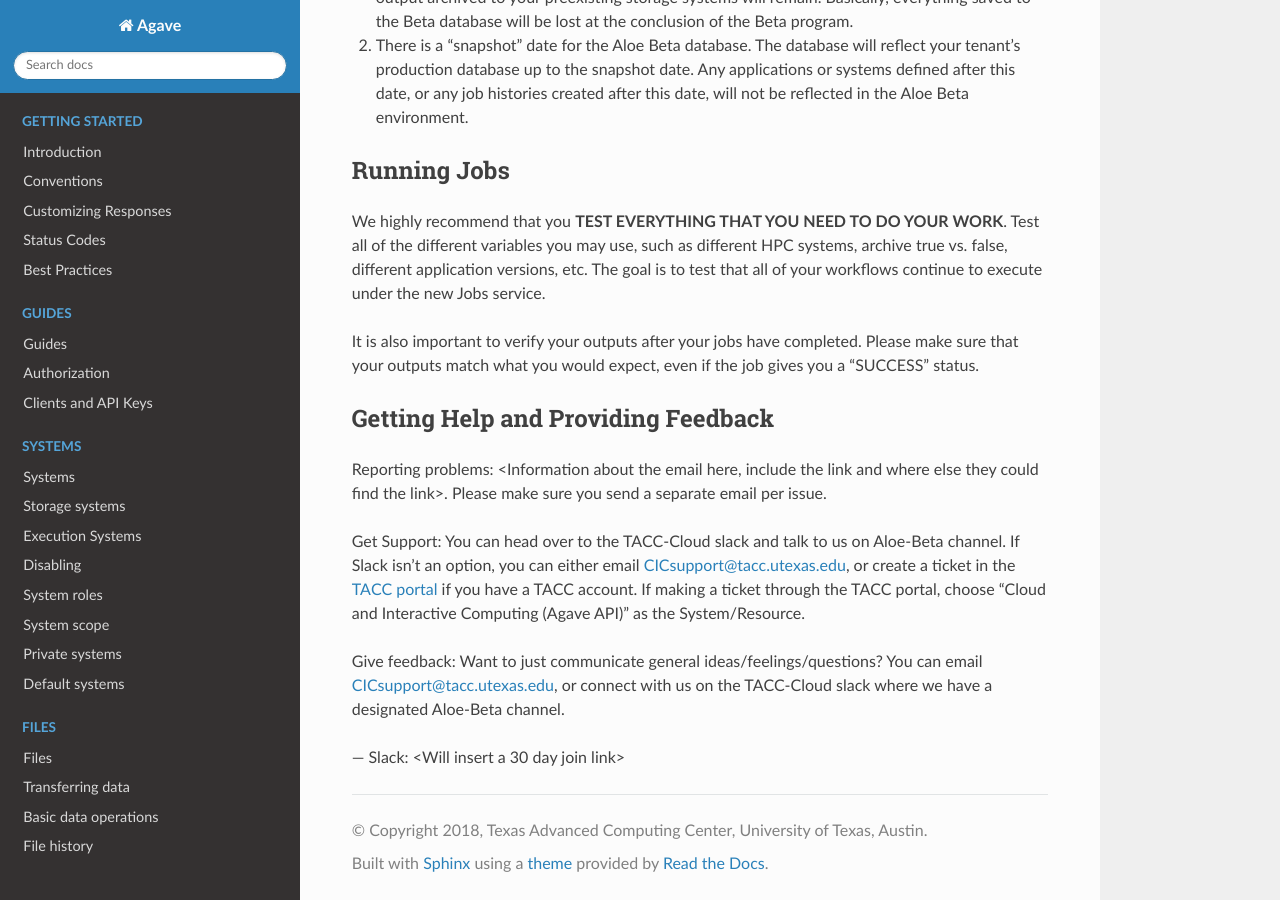
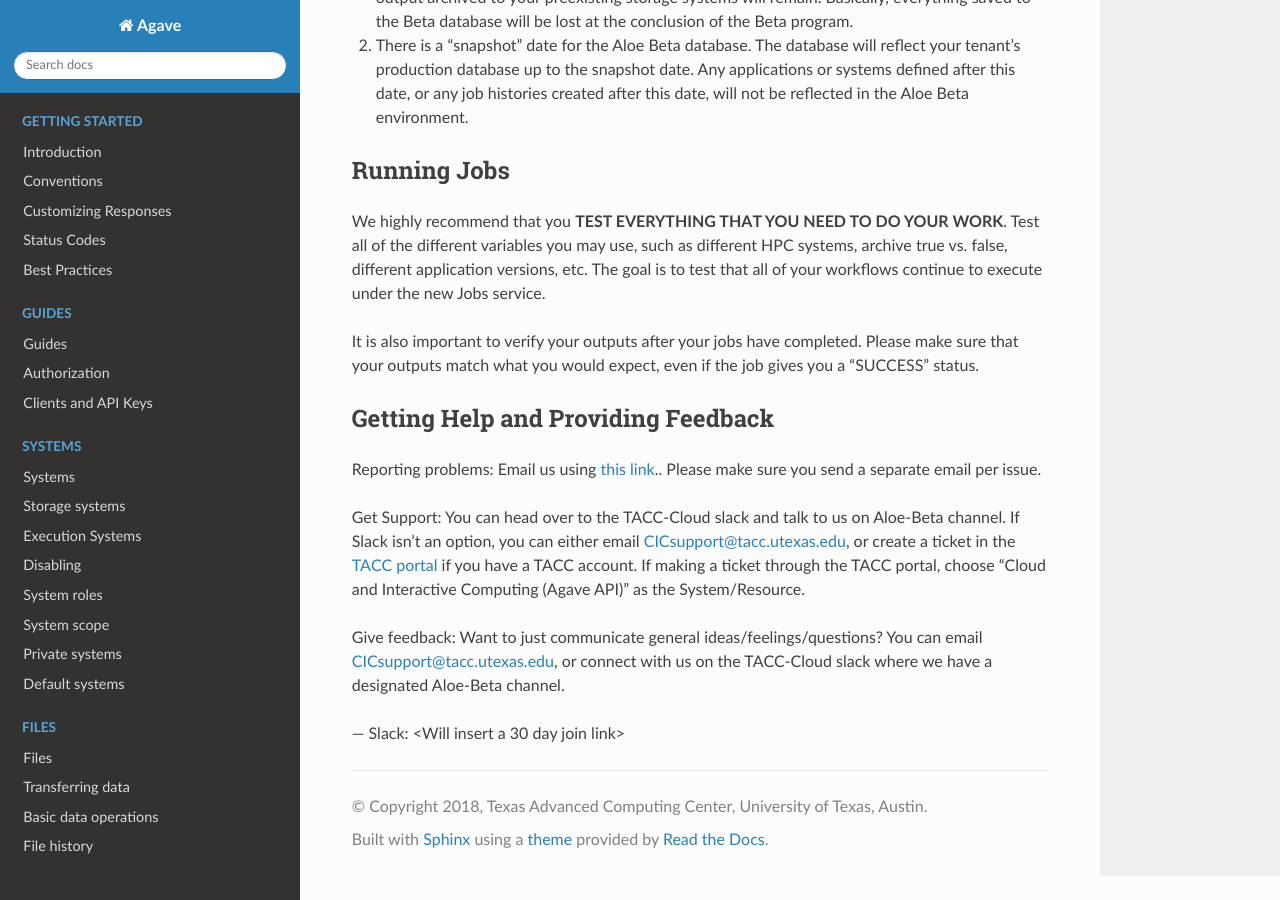
Before and after one commit to TACC-Cloud/agave-docs, a Sphinx documentation site: the page built from docs/agave/guides/jobs/aloe-beta-tester-guide.rst, in a window 1280 px wide and 900 px high, scrolled down 1619 px. Built offline with Sphinx 7.4.7 and the Read the Docs theme 2.0.0, drawn with Linux system fonts in a browser that asks for light colours; cross-references to code outside the pages are shown as plain code.

Commit message:
Update and rename aloebetatesterguide.rst to aloe-beta-tester-guide.rst

```diff
--- a/docs/agave/guides/jobs/aloebetatesterguide.rst
+++ b/docs/agave/guides/jobs/aloe-beta-tester-guide.rst
@@ -66,7 +66,9 @@ It is also important to verify your outputs after your jobs have completed. Plea
 Getting Help and Providing Feedback
 -----------------------------------
 
-Reporting problems: <Information about the email here, include the link and where else they could find the link>. Please make sure you send a separate email per issue.
+Reporting problems: Email us using `this link <cic@consult.tacc.utexas.edu>`_.. Please make sure you send a separate email per issue.
+
+
 
 Get Support: You can head over to the TACC-Cloud slack and talk to us on Aloe-Beta channel. If Slack isn’t an option, you can either email CICsupport@tacc.utexas.edu, or create a ticket in the `TACC portal <https://portal.tacc.utexas.edu/home>`_ if you have a TACC account. If making a ticket through the TACC portal, choose “Cloud and Interactive Computing (Agave API)” as the System/Resource.
 
```
